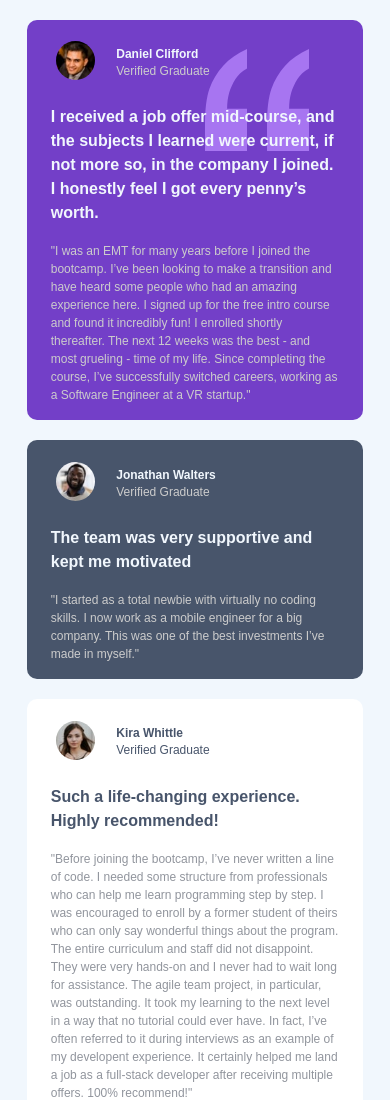
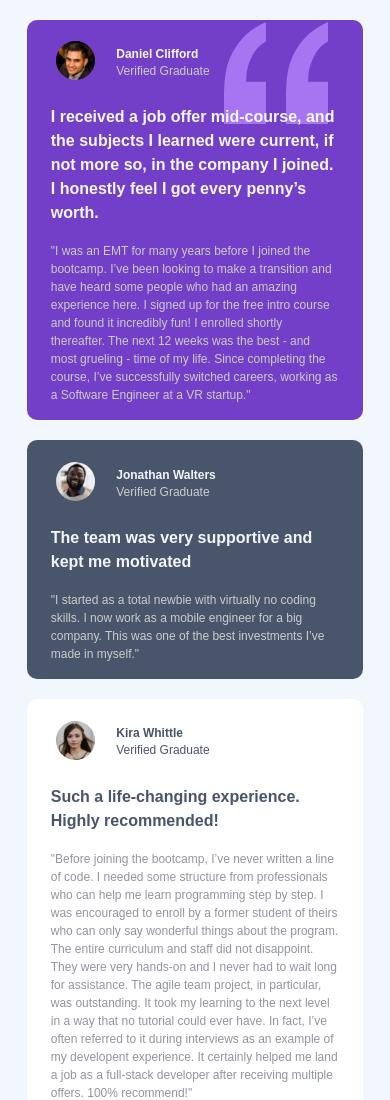
Before and after one commit to nurlanova2012/Testimonials-Grid-Section, a plain HTML site: page index.html in a window 390 px wide. Shown: the top 1100 px of the page. Drawn offline with Linux system fonts and the light colour scheme.

Commit message:
Update styles.css

```diff
--- a/css/styles.css
+++ b/css/styles.css
@@ -94,7 +94,17 @@ body {
 /*Media Query*/
 @media (max-width: 768px) {
   .content-inner {
-    display: flex;
-    flex-direction: column;
+    display: grid;
+    grid-template-columns: 1fr;
+  }
+  .box-1 {
+    background-position: right 15% top 1%;
+  }
+  .box-1,
+  .box-2,
+  .box-3,
+  .box-4,
+  .box-5 {
+    grid-column-end: span 1;
   }
 }
```
